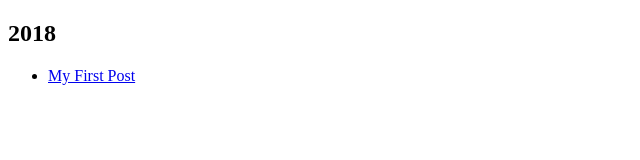
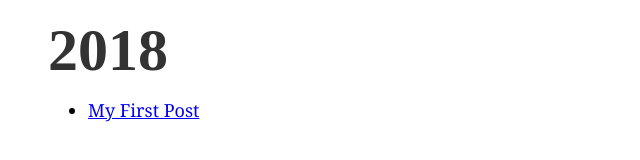
Before and after one commit to dcaris/dcaris.github.io, a Gatsby site: page /archive in a window 1280 px wide. Shown: the whole page, without its empty margins (0-640 px from the left). Built offline with nearby package versions, Linux system fonts and the light colour scheme; Gatsby itself is replaced by a stand-in of ours.

Commit message:
Archive page working

```diff
--- a/src/pages/archive.jsx
+++ b/src/pages/archive.jsx
@@ -18,8 +18,14 @@ const ArchivePage = props => {
         .sort()
         .reverse()
         .map(k => {
-          return <div key={k}>
-            <h2>{k}</h2>
+          const post = {
+            id: k,
+            frontmatter: {
+              title: k,
+              date: null
+            }
+          };
+          return <Post data={post} showMetadata={false} key={k}>
             <ul>{_
                 .each(grouped[k])
                 .map(v => {
@@ -28,7 +34,7 @@ const ArchivePage = props => {
                   </li>
                 })}
             </ul>
-          </div>
+          </Post>
         })}
     </div>
   );
```
